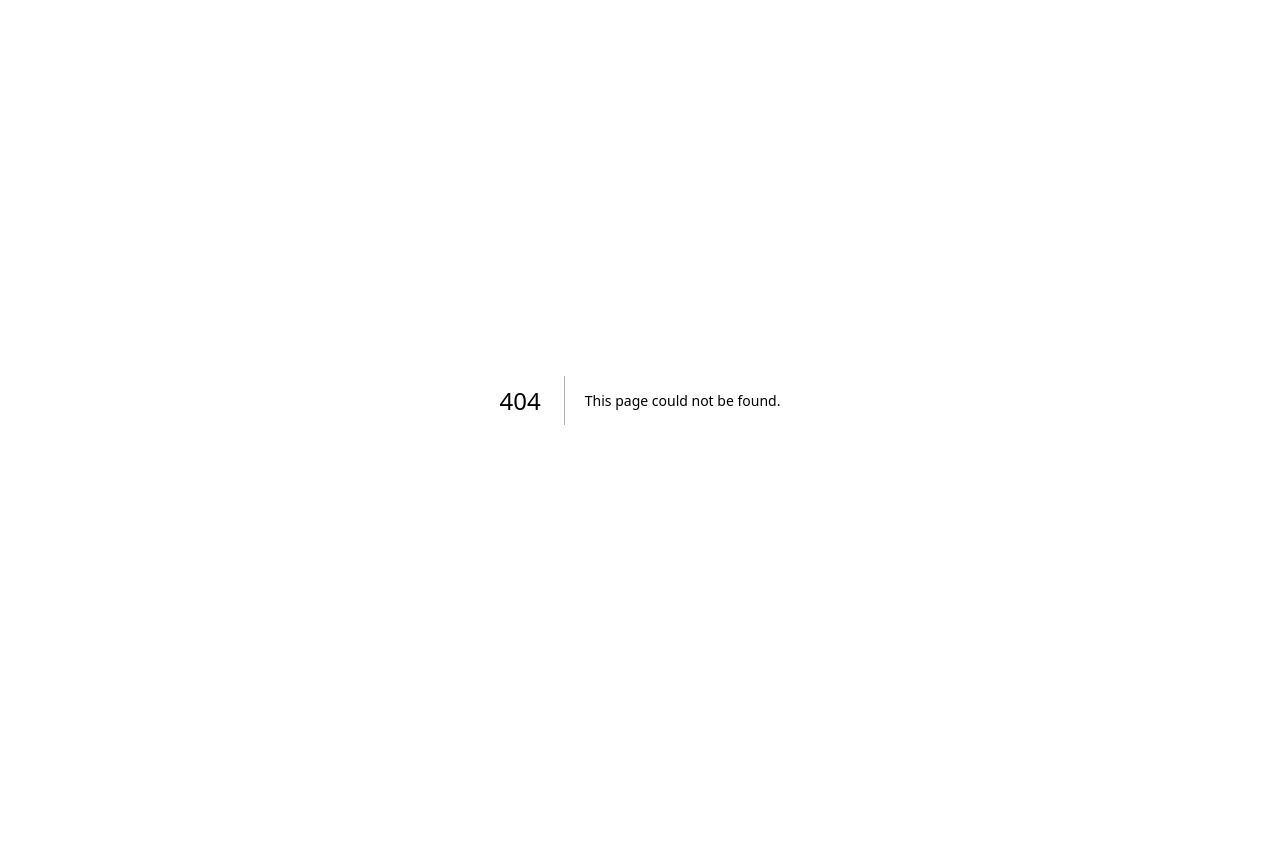
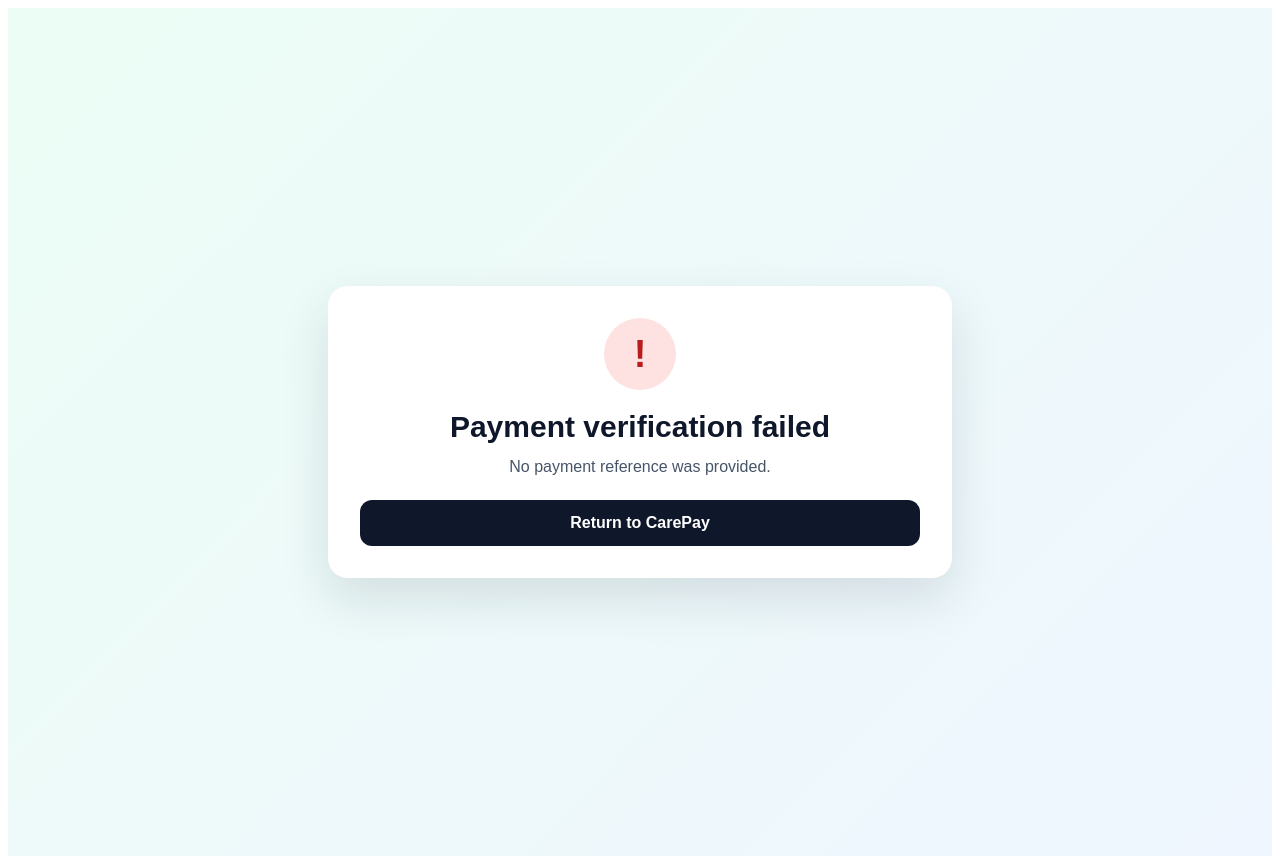
Before and after one commit to Siraajadams/carepay, a Next.js app: page /payment/success in a window 1280 px wide. Before the commit this address had no page. Before the commit the page ends 800 px from the top, so only its background shows below. Built offline with nearby package versions, Linux system fonts and the light colour scheme.

Commit message:
Create page.tsx

```diff
--- /dev/null
+++ b/app/payment/success/page.tsx
@@ -0,0 +1,339 @@
+"use client";
+
+import { Suspense, useEffect, useState } from "react";
+import { useSearchParams } from "next/navigation";
+
+type VerificationResult = {
+  success?: boolean;
+  status?: string;
+  message?: string;
+  error?: string;
+  reference?: string;
+  referralCode?: string;
+};
+
+function PaymentSuccessContent() {
+  const searchParams = useSearchParams();
+
+  const [loading, setLoading] = useState(true);
+  const [result, setResult] = useState<VerificationResult | null>(null);
+
+  useEffect(() => {
+    async function verifyPayment() {
+      try {
+        /*
+         * Paystack may add both reference and trxref.
+         * Use reference first, then trxref as a fallback.
+         */
+        const reference =
+          searchParams.get("reference") ||
+          searchParams.get("trxref") ||
+          "";
+
+        if (!reference) {
+          setResult({
+            success: false,
+            error: "No payment reference was provided.",
+          });
+          setLoading(false);
+          return;
+        }
+
+        const response = await fetch(
+          `/api/paystack/verify?reference=${encodeURIComponent(reference)}`,
+          {
+            method: "GET",
+            cache: "no-store",
+          }
+        );
+
+        const data = (await response.json()) as VerificationResult;
+
+        if (!response.ok) {
+          throw new Error(
+            data.error ||
+              data.message ||
+              "The payment could not be verified."
+          );
+        }
+
+        setResult({
+          ...data,
+          reference,
+        });
+      } catch (error: unknown) {
+        setResult({
+          success: false,
+          error:
+            error instanceof Error
+              ? error.message
+              : "An unexpected verification error occurred.",
+        });
+      } finally {
+        setLoading(false);
+      }
+    }
+
+    verifyPayment();
+  }, [searchParams]);
+
+  return (
+    <main
+      style={{
+        minHeight: "100vh",
+        padding: "24px",
+        background:
+          "linear-gradient(135deg, #ecfdf5 0%, #eff6ff 100%)",
+        fontFamily:
+          'Arial, Helvetica, system-ui, -apple-system, sans-serif',
+        display: "flex",
+        alignItems: "center",
+        justifyContent: "center",
+      }}
+    >
+      <section
+        style={{
+          width: "100%",
+          maxWidth: "560px",
+          background: "#ffffff",
+          borderRadius: "20px",
+          padding: "32px",
+          boxShadow: "0 20px 50px rgba(15, 23, 42, 0.12)",
+          textAlign: "center",
+        }}
+      >
+        {loading ? (
+          <>
+            <div
+              style={{
+                width: "54px",
+                height: "54px",
+                margin: "0 auto 20px",
+                border: "5px solid #dbeafe",
+                borderTopColor: "#2563eb",
+                borderRadius: "50%",
+                animation: "spin 1s linear infinite",
+              }}
+            />
+
+            <h1
+              style={{
+                margin: "0 0 10px",
+                fontSize: "28px",
+                color: "#0f172a",
+              }}
+            >
+              Verifying payment
+            </h1>
+
+            <p
+              style={{
+                margin: 0,
+                color: "#64748b",
+                lineHeight: 1.6,
+              }}
+            >
+              Please wait while CarePay confirms your Paystack transaction.
+            </p>
+          </>
+        ) : result?.success ? (
+          <>
+            <div
+              style={{
+                width: "72px",
+                height: "72px",
+                margin: "0 auto 20px",
+                borderRadius: "50%",
+                background: "#dcfce7",
+                color: "#15803d",
+                display: "flex",
+                alignItems: "center",
+                justifyContent: "center",
+                fontSize: "38px",
+                fontWeight: 700,
+              }}
+            >
+              ✓
+            </div>
+
+            <h1
+              style={{
+                margin: "0 0 10px",
+                fontSize: "30px",
+                color: "#0f172a",
+              }}
+            >
+              Payment successful
+            </h1>
+
+            <p
+              style={{
+                margin: "0 0 20px",
+                color: "#475569",
+                lineHeight: 1.6,
+              }}
+            >
+              Your payment has been verified successfully.
+            </p>
+
+            {result.reference && (
+              <div
+                style={{
+                  padding: "14px",
+                  marginBottom: "16px",
+                  background: "#f8fafc",
+                  borderRadius: "12px",
+                  color: "#334155",
+                  wordBreak: "break-word",
+                }}
+              >
+                <strong>Reference:</strong>
+                <br />
+                {result.reference}
+              </div>
+            )}
+
+            {result.referralCode && (
+              <div
+                style={{
+                  padding: "14px",
+                  marginBottom: "16px",
+                  background: "#eff6ff",
+                  borderRadius: "12px",
+                  color: "#1e3a8a",
+                }}
+              >
+                <strong>Referral code:</strong>
+                <br />
+                {result.referralCode}
+              </div>
+            )}
+
+            <a
+              href="/"
+              style={{
+                display: "inline-block",
+                width: "100%",
+                boxSizing: "border-box",
+                padding: "14px 20px",
+                borderRadius: "12px",
+                background: "#2563eb",
+                color: "#ffffff",
+                textDecoration: "none",
+                fontWeight: 700,
+              }}
+            >
+              Continue
+            </a>
+          </>
+        ) : (
+          <>
+            <div
+              style={{
+                width: "72px",
+                height: "72px",
+                margin: "0 auto 20px",
+                borderRadius: "50%",
+                background: "#fee2e2",
+                color: "#b91c1c",
+                display: "flex",
+                alignItems: "center",
+                justifyContent: "center",
+                fontSize: "38px",
+                fontWeight: 700,
+              }}
+            >
+              !
+            </div>
+
+            <h1
+              style={{
+                margin: "0 0 10px",
+                fontSize: "30px",
+                color: "#0f172a",
+              }}
+            >
+              Payment verification failed
+            </h1>
+
+            <p
+              style={{
+                margin: "0 0 20px",
+                color: "#475569",
+                lineHeight: 1.6,
+              }}
+            >
+              {result?.error ||
+                result?.message ||
+                "The transaction could not be verified."}
+            </p>
+
+            {result?.reference && (
+              <div
+                style={{
+                  padding: "14px",
+                  marginBottom: "16px",
+                  background: "#f8fafc",
+                  borderRadius: "12px",
+                  color: "#334155",
+                  wordBreak: "break-word",
+                }}
+              >
+                <strong>Reference:</strong>
+                <br />
+                {result.reference}
+              </div>
+            )}
+
+            <a
+              href="/"
+              style={{
+                display: "inline-block",
+                width: "100%",
+                boxSizing: "border-box",
+                padding: "14px 20px",
+                borderRadius: "12px",
+                background: "#0f172a",
+                color: "#ffffff",
+                textDecoration: "none",
+                fontWeight: 700,
+              }}
+            >
+              Return to CarePay
+            </a>
+          </>
+        )}
+
+        <style jsx>{`
+          @keyframes spin {
+            to {
+              transform: rotate(360deg);
+            }
+          }
+        `}</style>
+      </section>
+    </main>
+  );
+}
+
+export default function PaymentSuccessPage() {
+  return (
+    <Suspense
+      fallback={
+        <main
+          style={{
+            minHeight: "100vh",
+            display: "flex",
+            alignItems: "center",
+            justifyContent: "center",
+            fontFamily: "Arial, sans-serif",
+          }}
+        >
+          Loading payment result...
+        </main>
+      }
+    >
+      <PaymentSuccessContent />
+    </Suspense>
+  );
+}
```
